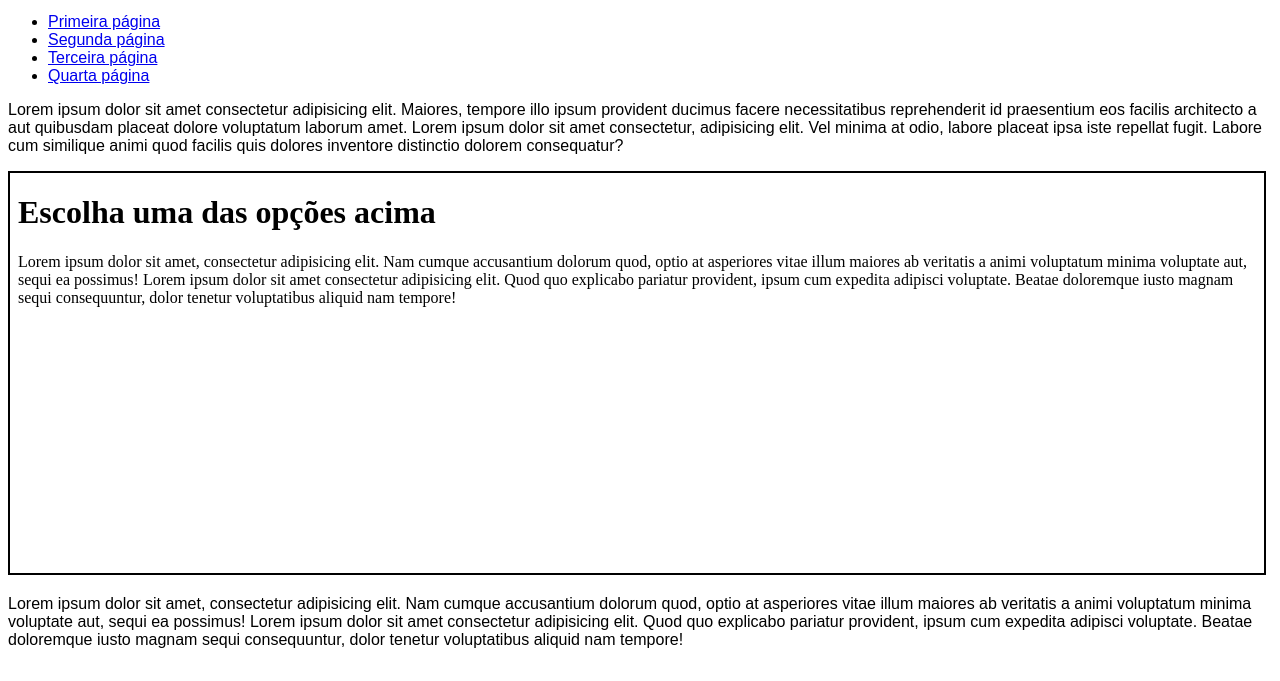
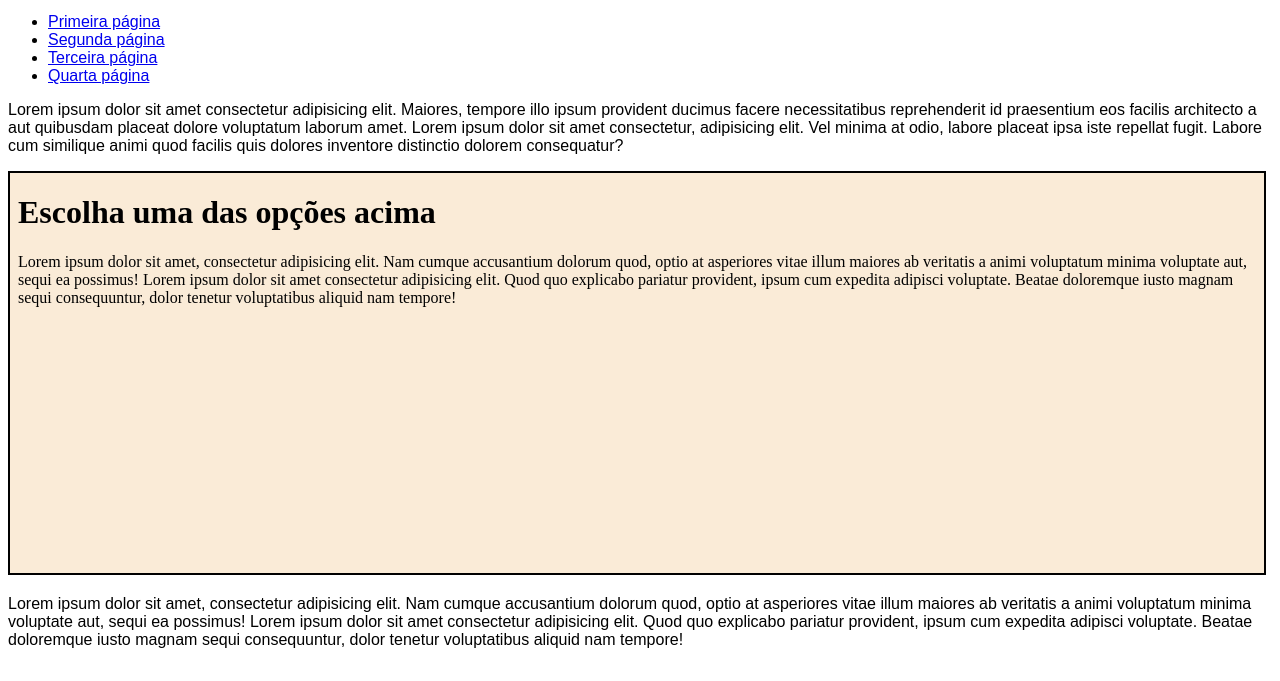
Before and after one commit to Nathan-Rodrigues0/html-css, a plain HTML site: page exercicios/ex024/iframe003.html in a window 1280 px wide. Shown: the part 119-800 px from the top of the page. Drawn offline with Linux system fonts and the light colour scheme.

Commit message:
Update iframe003.html

```diff
--- a/exercicios/ex024/iframe003.html
+++ b/exercicios/ex024/iframe003.html
@@ -30,7 +30,7 @@
 
     <p>Lorem ipsum dolor sit amet consectetur adipisicing elit. Maiores, tempore illo ipsum provident ducimus facere necessitatibus reprehenderit id praesentium eos facilis architecto a aut quibusdam placeat dolore voluptatum laborum amet. Lorem ipsum dolor sit amet consectetur, adipisicing elit. Vel minima at odio, labore placeat ipsa iste repellat fugit. Labore cum similique animi quod facilis quis dolores inventore distinctio dolorem consequatur?</p>
 
-    <iframe src="" name="frame" srcdoc="<h1>Escolha uma das opções acima</h1><p> Lorem ipsum dolor sit amet, consectetur adipisicing elit. Nam cumque accusantium dolorum quod, optio at asperiores vitae illum maiores ab veritatis a animi voluptatum minima voluptate aut, sequi ea possimus! Lorem ipsum dolor sit amet consectetur adipisicing elit. Quod quo explicabo pariatur provident, ipsum cum expedita adipisci voluptate. Beatae doloremque iusto magnam sequi consequuntur, dolor tenetur voluptatibus aliquid nam tempore! </p>">
+    <iframe src="" name="frame" style="background-color: antiquewhite" srcdoc="<h1>Escolha uma das opções acima</h1><p> Lorem ipsum dolor sit amet, consectetur adipisicing elit. Nam cumque accusantium dolorum quod, optio at asperiores vitae illum maiores ab veritatis a animi voluptatum minima voluptate aut, sequi ea possimus! Lorem ipsum dolor sit amet consectetur adipisicing elit. Quod quo explicabo pariatur provident, ipsum cum expedita adipisci voluptate. Beatae doloremque iusto magnam sequi consequuntur, dolor tenetur voluptatibus aliquid nam tempore! </p>">
         <p>Infelizmente seu navegador não é compatível com isso.</p>
     </iframe>
 
```
